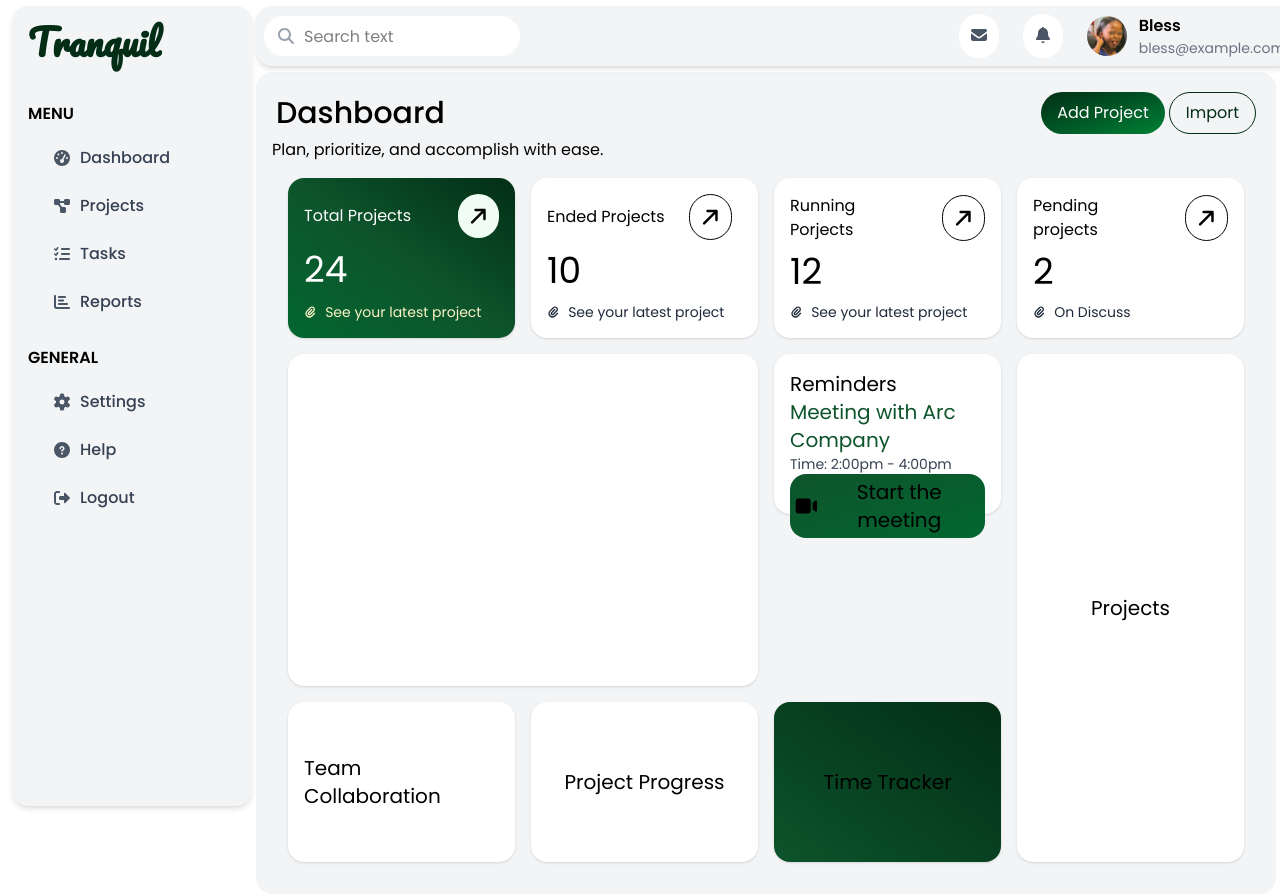
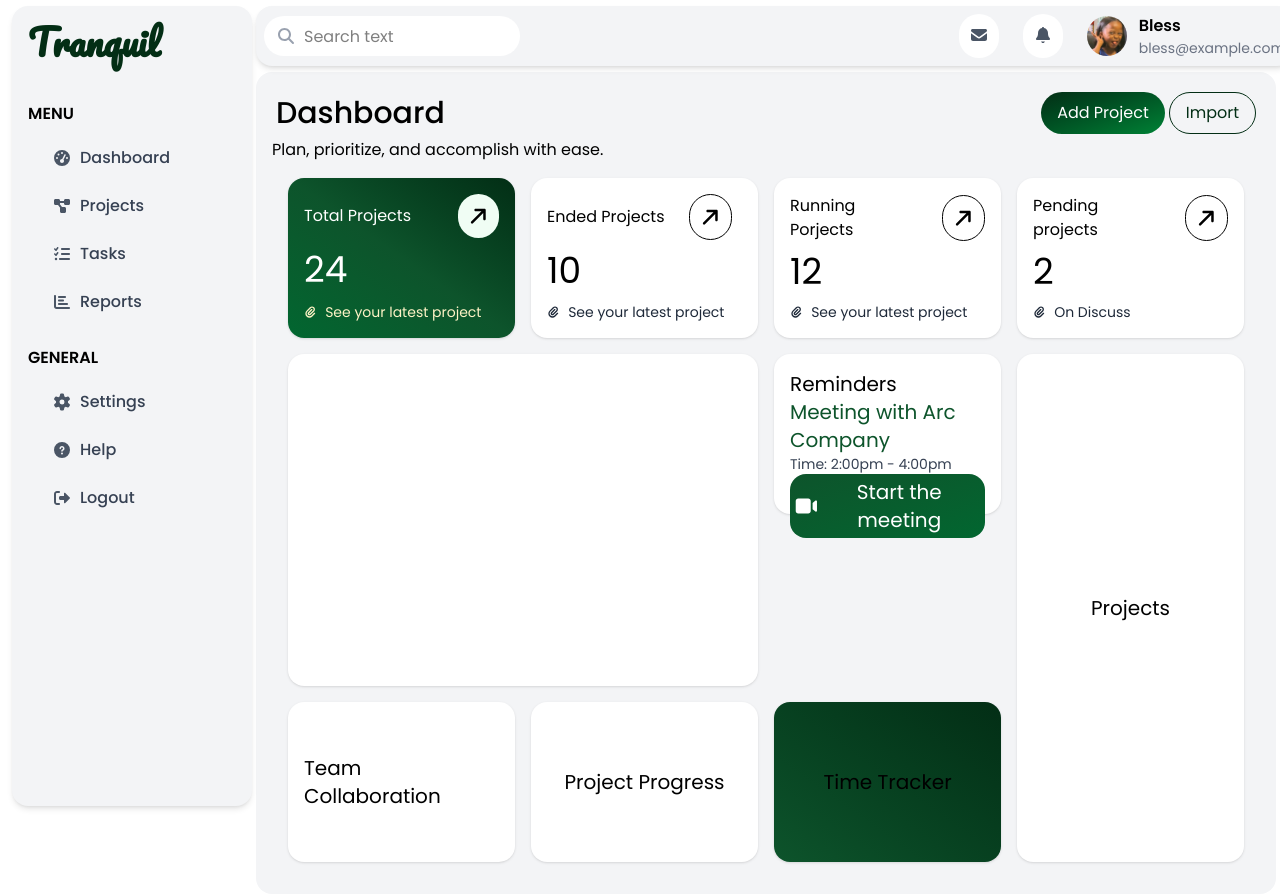
Before and after one commit to Blxss-T/Progress-Tracking-System-frontend, a React (Vite) app: page / in a window 1280 px wide. Built offline with nearby package versions, Linux system fonts and the light colour scheme; a web font is replaced by a local one.

Commit message:
Initial commit

```diff
--- a/src/components/Dashboard.jsx
+++ b/src/components/Dashboard.jsx
@@ -110,7 +110,7 @@ function Dashboard() {
       <h2>Reminders</h2>
       <span className='text-green-900'>Meeting with Arc Company</span>
       <p className='text-sm text-gray-700'>Time: 2:00pm - 4:00pm </p>
-      <button className='flex items-center bg-gradient-to-br from-green-900 to-green-800 rounded-2xl p-1'>
+      <button className='flex items-center text-white bg-gradient-to-br from-green-900 to-green-800 rounded-2xl p-1'>
         <FontAwesomeIcon icon={faVideoCamera} size='md' />
         Start the meeting</button>
     </div>
```
